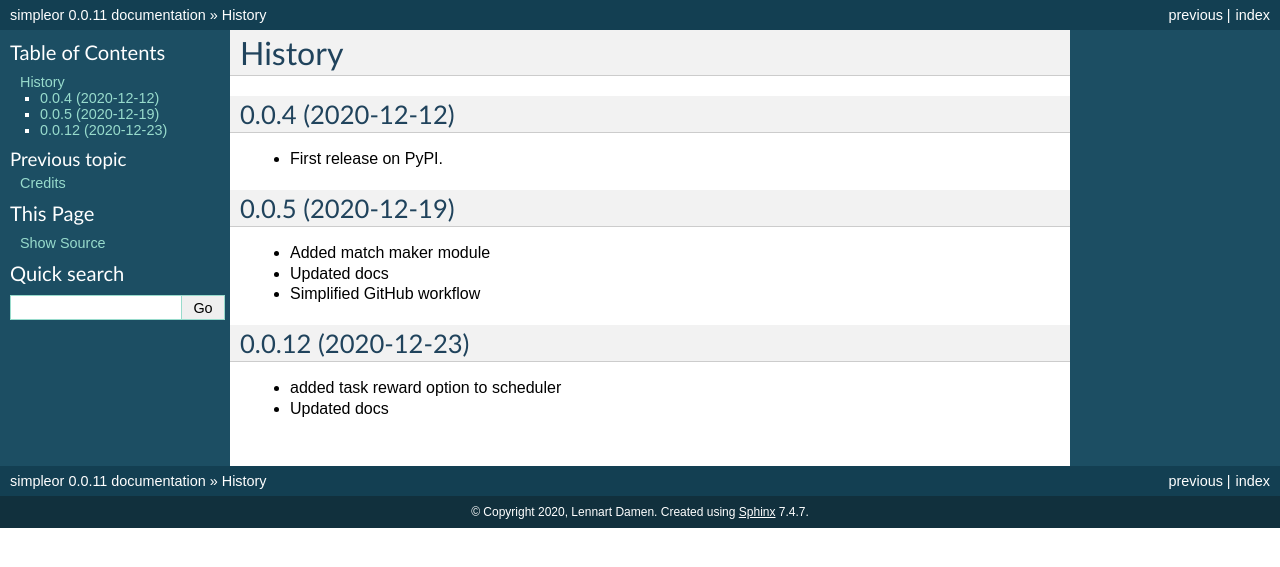
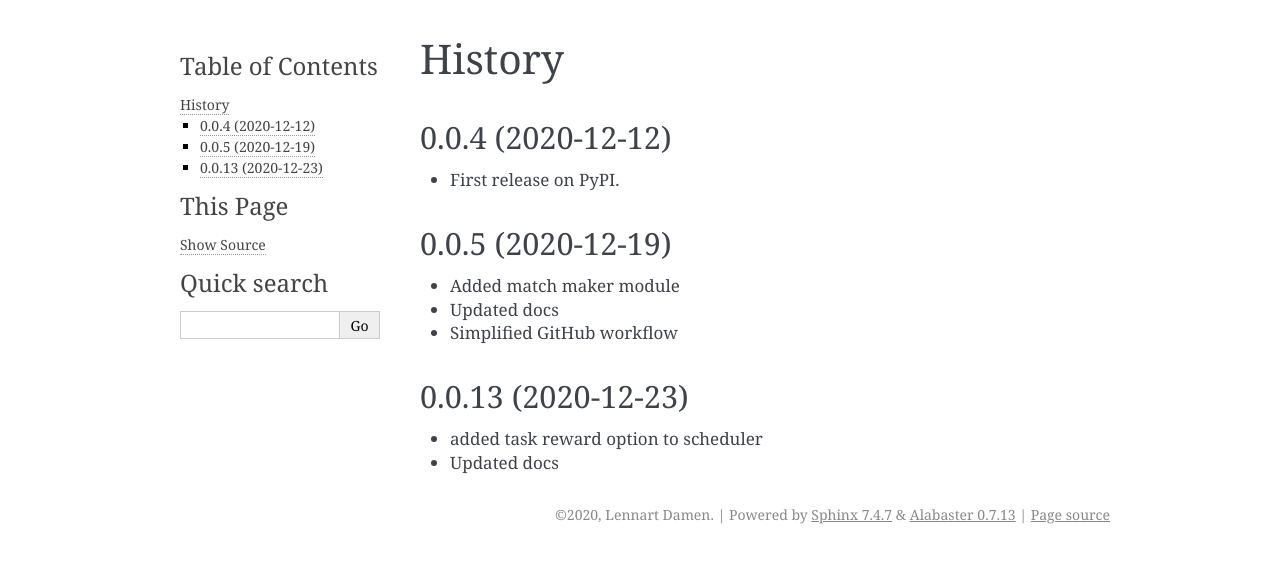
Before and after one commit to simple-ai-opensource/simple-or, a Sphinx documentation site: the page built from docs/history.rst, in a window 1280 px wide. Shown: the top 567 px of the page. Built offline with Sphinx 7.4.7, drawn with Linux system fonts in a browser that asks for light colours.

Commit message:
Finaldocfix (#44)
* change doc theme back to alabaster

* update history

* Bump version: 0.0.11 → 0.0.12

Co-authored-by: Lennart Damen <lennart.damen@coolblue.nl>

```diff
--- a/HISTORY.rst
+++ b/HISTORY.rst
@@ -14,7 +14,7 @@ History
 * Updated docs
 * Simplified GitHub workflow
 
-0.0.12 (2020-12-23)
+0.0.13 (2020-12-23)
 -------------------
 
 * added task reward option to scheduler
--- a/docs/conf.py
+++ b/docs/conf.py
@@ -85,7 +85,7 @@ todo_include_todos = False
 # The theme to use for HTML and HTML Help pages.  See the documentation for
 # a list of builtin themes.
 #
-html_theme = "classic"
+html_theme = "alabaster"
 
 # Theme options are theme-specific and customize the look and feel of a
 # theme further.  For a list of options available for each theme, see the
--- a/setup.cfg
+++ b/setup.cfg
@@ -1,5 +1,5 @@
 [bumpversion]
-current_version = 0.0.11
+current_version = 0.0.12
 commit = True
 tag = True
 
--- a/setup.py
+++ b/setup.py
@@ -50,6 +50,6 @@ setup(
     name="simpleor",
     packages=find_packages(include=["simpleor", "simpleor.*"]),
     url="https://github.com/simple-ai-opensource/simple-or",
-    version="0.0.11",
+    version="0.0.12",
     zip_safe=False,
 )
--- a/simpleor/__init__.py
+++ b/simpleor/__init__.py
@@ -7,6 +7,6 @@ from simpleor.monitoring import _configure_logger
 
 __author__ = """Lennart Damen"""
 __email__ = "lennart.damen.ai@gmail.com"
-__version__ = "0.0.11"
+__version__ = "0.0.12"
 
 _configure_logger(verbose="info")
```
